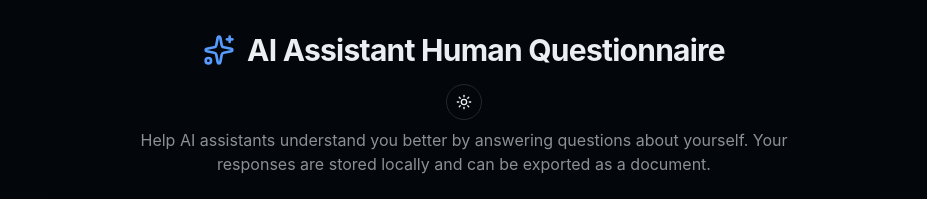
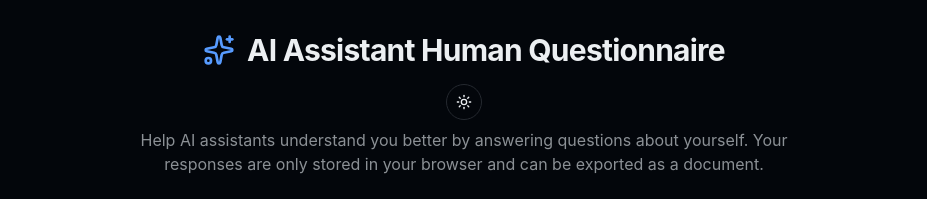
Before and after one commit to DontFretBrett/ai-assistant-human-questionnaire, a React (Vite) app: page / in a window 1280 px wide. Shown: the top 199 px of the page, without its empty margins (176-1103 px from the left). Built offline with nearby package versions, Linux system fonts and the light colour scheme.

Commit message:
docs: clarify local storage wording in header

```diff
--- a/src/App.tsx
+++ b/src/App.tsx
@@ -76,7 +76,7 @@ function App() {
           </div>
           <p className="text-muted-foreground max-w-2xl mx-auto">
             Help AI assistants understand you better by answering questions about yourself.
-            Your responses are stored locally and can be exported as a document.
+            Your responses are only stored in your browser and can be exported as a document.
           </p>
         </motion.header>
 
```
